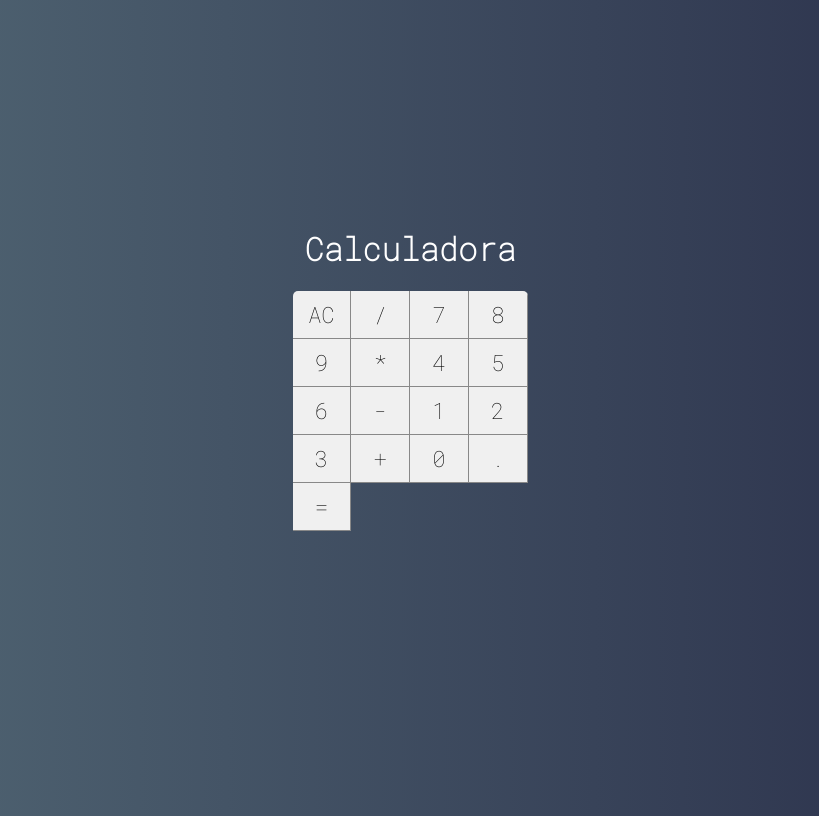
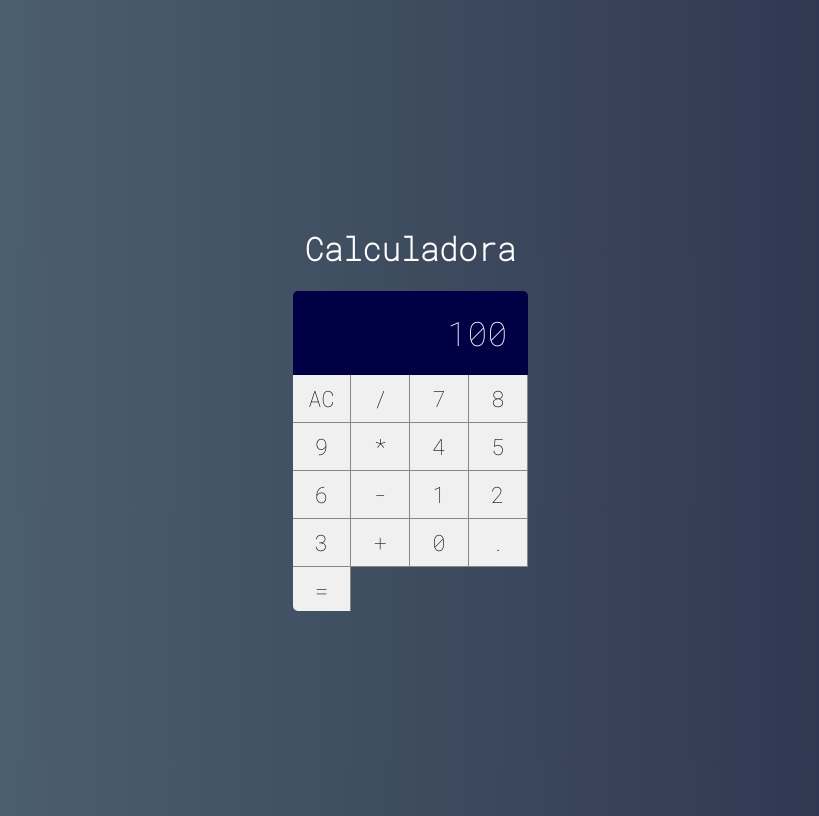
Before and after one commit to kaua-reis-clear/Projeto_Calculadora_React, a React (Create React App) app: page / in a window 1280 px wide. Shown: the whole page, without its empty margins (230-1049 px from the left). Built offline with nearby package versions, Linux system fonts and the light colour scheme.

Commit message:
created display component, and placing it inside of Calculator component.

```diff
--- /dev/null
+++ b/src/components/Display.css
@@ -0,0 +1,10 @@
+.display {
+    grid-column: span 4;
+    background-color: #004;
+
+    display: flex;
+    justify-content: flex-end;
+    align-items: center;
+    padding: 20px;
+    font-size: 2.1em;
+}
--- /dev/null
+++ b/src/components/Display.jsx
@@ -0,0 +1,5 @@
+import React from 'react';
+import './Display.css';
+
+export default props =>
+    <div className="display">{props.value}</div>
--- a/src/main/Calculator.css
+++ b/src/main/Calculator.css
@@ -6,5 +6,5 @@
 
     display: grid;
     grid-template-columns: repeat(4, 25%);
-    grid-template-rows: 48px 48px 48px 48px 48px;
+    grid-template-rows: 1fr 48px 48px 48px 48px 48px;
 }
--- a/src/main/Calculator.jsx
+++ b/src/main/Calculator.jsx
@@ -2,11 +2,13 @@
 import './Calculator.css';
 
 import Button from '../components/Button'
+import Display from '../components/Display'
 
 export default class Calculator extends Component {
     render() {
         return (
             <div className="calculator">
+                <Display value={100}/>
                 <Button label="AC" />
                 <Button label="/" />
                 <Button label="7" />
```
